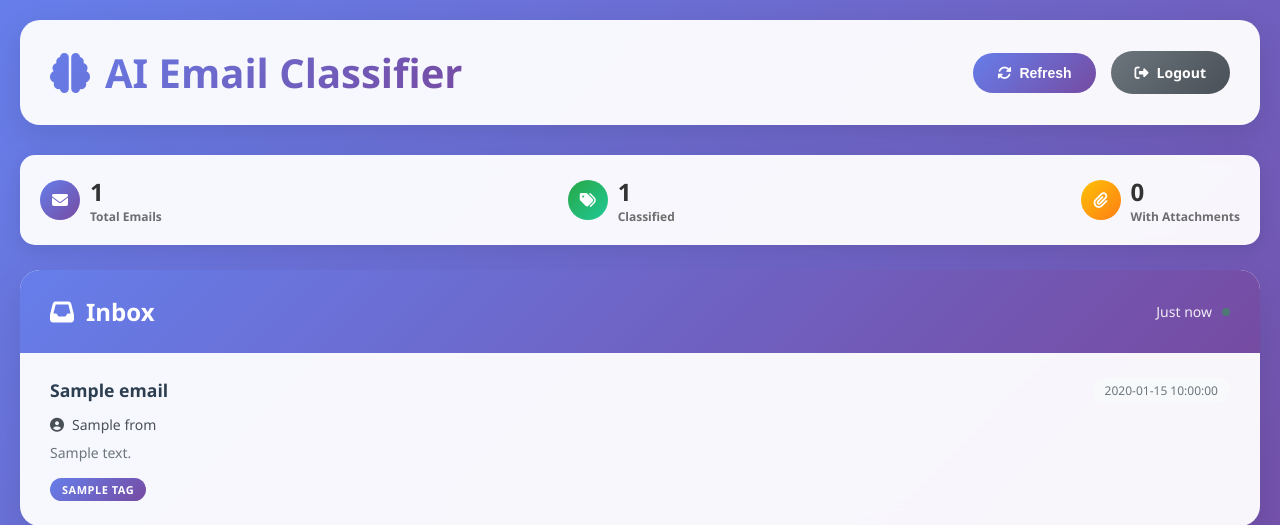
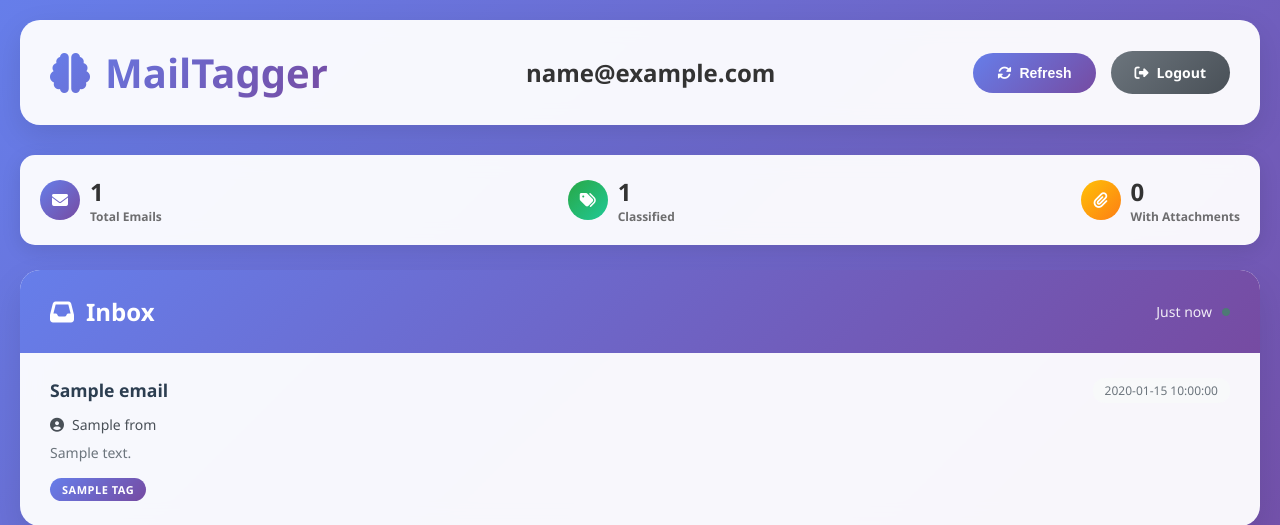
Before and after one commit to AtharvaGoliwar/MailTagger, a Flask app: template templates/inbox.html in a window 1280 px wide. Shown: the top 525 px of the page. Run offline with Flask 3, Linux system fonts and the light colour scheme; the template is opened without the code that fills it: most values are stand-ins (such as "Sample title", 1, 10 or a date in 2020).

Commit message:
show current user email

```diff
--- a/app.py
+++ b/app.py
@@ -1073,6 +1073,10 @@ def inbox():
                     format='full'
                 ).execute()
 
+                profile = service.users().getProfile(userId='me').execute()
+                user_email = profile['emailAddress']
+
+
                 headers = msg_data['payload']['headers']
                 subject = sender = date = "N/A"
 
@@ -1115,7 +1119,7 @@ def inbox():
                 print(f"Error processing message {msg['id']}: {e}")
                 continue
 
-        return render_template('inbox.html', emails=email_list)
+        return render_template('inbox.html', emails=email_list,user_email=user_email)
 
     except Exception as e:
         return f"Error accessing Gmail: {e}. Please try logging in again."
--- a/templates/inbox.html
+++ b/templates/inbox.html
@@ -3,7 +3,7 @@
 <head>
     <meta charset="UTF-8">
     <meta name="viewport" content="width=device-width, initial-scale=1.0">
-    <title>AI Email Classifier - Inbox</title>
+    <title>MailTagger - Inbox</title>
     <link href="https://cdnjs.cloudflare.com/ajax/libs/font-awesome/6.4.0/css/all.min.css" rel="stylesheet">
     <style>
         * {
@@ -417,8 +417,9 @@
         <div class="header">
             <h1>
                 <i class="fas fa-brain"></i>
-                AI Email Classifier
+                MailTagger
             </h1>
+            <h2><p>{{ user_email }}</p></h2>
             <div class="header-actions">
                 <button class="btn" onclick="refreshInbox()">
                     <i class="fas fa-sync-alt" id="refresh-icon"></i>
```
